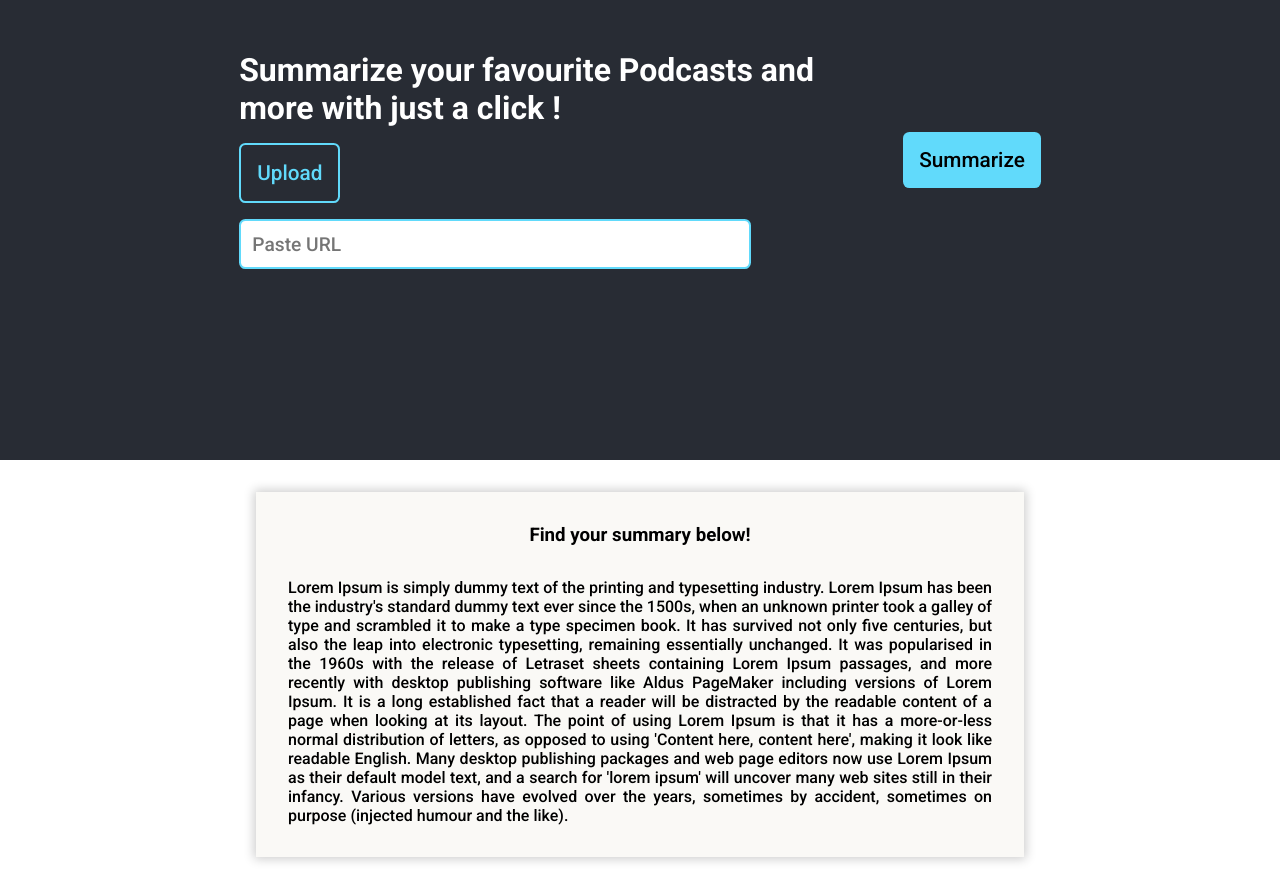
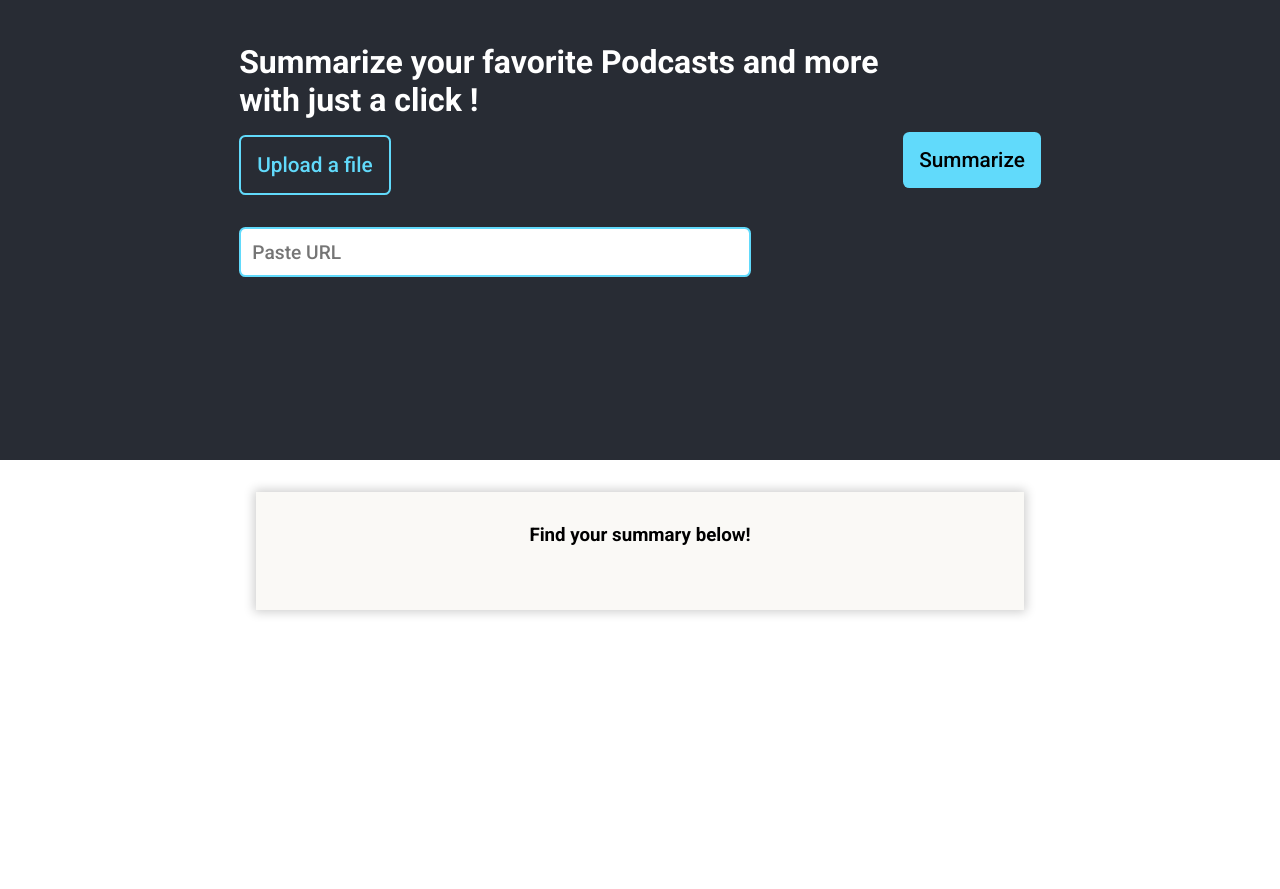
Before and after one commit to ramalingaa/meetSummarizer, a React (Create React App) app: page / in a window 1280 px wide. Shown: the part 200-1089 px from the top of the page. After the commit the page ends 842 px from the top, so only its background shows below. Built offline with nearby package versions, Linux system fonts and the light colour scheme.

Commit message:
Feat: Added Upload with text summary
User can now upload a file and get summary in real time

```diff
--- a/package.json
+++ b/package.json
@@ -6,9 +6,10 @@
     "@testing-library/jest-dom": "^5.16.4",
     "@testing-library/react": "^13.2.0",
     "@testing-library/user-event": "^13.5.0",
+    "axios": "^0.27.2",
     "react": "^18.1.0",
     "react-dom": "^18.1.0",
-    "react-scripts": "5.0.1",
+    "react-scripts": "4.0.3",
     "web-vitals": "^2.1.4"
   },
   "scripts": {
--- a/src/App.css
+++ b/src/App.css
@@ -17,6 +17,7 @@ html{
   --white-color:#FFFFFF;
   --black-color:#20232A;
   --off-white:#FAF9F6;
+  --error-color: red;
 }
 
 @media screen and (max-width:700px) {
--- a/src/Components/Content/HeroContent/HeroContent.css
+++ b/src/Components/Content/HeroContent/HeroContent.css
@@ -62,3 +62,19 @@
     border: 2px solid var(--primary-color);
     border-radius: 0.4rem;
 }
+
+input[type = "file"]{
+    display: none;
+  }
+.hero-upload-wrapper {
+      display:flex;
+      gap: 1rem;
+      align-items: center;
+}
+.filename {
+    font-size: 1.5rem;
+}
+.error-msg {
+    font-size: 1.5rem;
+    color: var(--error-color);
+}
--- a/src/Components/Content/HeroContent/HeroContent.jsx
+++ b/src/Components/Content/HeroContent/HeroContent.jsx
@@ -1,12 +1,65 @@
-import React from "react";
+import axios from "axios"
+import React, { useState, useEffect } from "react";
 import "./HeroContent.css";
+import { changeHandler, clickHandler, summarizeHandler } from "../../../customFunctions/index-functions"
+import { useSummary } from "../../../context/summaryContext"
 
 const HeroContent = () => {
+  const [audioUrl, setAudioUrl] = useState("");
+  const [responseStatus, setResponseStatus] = useState({ status: "", id: "" });
+  const [isLoading, setIsLoading] = useState(false);
+  const [fileName, setFileName] = useState("");
+  const [error, setError] = useState({sizeError:""})
+  const url = "https://api.cloudinary.com/v1_1/demo/auto/upload";
+  const apiToken = "57abb67a2c924791b6a26572ee153ca2";
+  const key = "b1666e78-926a-4aa8-ad25-7da19547944a";
+  const { setSummary } = useSummary()
+
+  useEffect(() => {
+    if (
+      responseStatus.status === "queued" ||
+      responseStatus.status === "processing"
+    ) {
+      const assembly = axios.create({
+        baseURL: "https://api.assemblyai.com/v2",
+        headers: {
+          authorization: apiToken,
+          "content-type": "application/json"
+        }
+      });
+      assembly
+        .get(`/transcript/${responseStatus.id}`)
+        .then((res) => {
+          if (
+            res.data.status === "queued" ||
+            res.data.status === "processing"
+          ) {
+            setResponseStatus(() => ({
+              status: res.data.status,
+              id: res.data.id
+            }));
+          } else {
+            console.log(res.data.text);
+            summarizeHandler(res.data.text, key, setIsLoading, setSummary);
+          }
+        })
+        .catch((err) => console.error(err));
+    }
+  }, [responseStatus]);
+  console.log(audioUrl)
   return (
     <main className="hero">
       <div className="hero-header">
-        <h4>Summarize your favourite Podcasts and more with just a click !</h4>
-        <button className="cta-btn-secondary">Upload</button>
+        <h4>Summarize your favorite Podcasts and more with just a click !</h4>
+        <div className="hero-upload-wrapper">
+          <label className="cta-btn-secondary">
+            <input type = "file" onChange={(e) => changeHandler(e, url, setAudioUrl, setFileName, setError)} accept="audio/*"/>
+            Upload a file
+          </label>
+          { fileName && <p className="filename">{fileName}</p>}
+        </div>
+        {isLoading && <p>Content is loading</p>}
+        <p className="error-msg">{error.sizeError}</p>
         <input
           className="hero-input"
           type="url"
@@ -15,7 +68,9 @@ const HeroContent = () => {
           placeholder="Paste URL"
         />
       </div>
-      <button className="cta-btn-primary">Summarize</button>
+      <button className="cta-btn-primary" onClick={() =>
+            clickHandler(apiToken, audioUrl, setResponseStatus, setIsLoading)
+          }>Summarize</button>
     </main>
   );
 };
--- a/src/Components/SummaryResult/SummaryResult.jsx
+++ b/src/Components/SummaryResult/SummaryResult.jsx
@@ -1,29 +1,15 @@
 import React from "react";
 import "./SummaryResult.css";
+import { useSummary } from "../../context/summaryContext"
+
 
 const SummaryResult = () => {
+  const { summary } = useSummary()
   return (
     <div className="summary-result-container">
       <h3 className="text-center">Find your summary below!</h3>
       <p>
-        Lorem Ipsum is simply dummy text of the printing and typesetting
-        industry. Lorem Ipsum has been the industry's standard dummy text ever
-        since the 1500s, when an unknown printer took a galley of type and
-        scrambled it to make a type specimen book. It has survived not only five
-        centuries, but also the leap into electronic typesetting, remaining
-        essentially unchanged. It was popularised in the 1960s with the release
-        of Letraset sheets containing Lorem Ipsum passages, and more recently
-        with desktop publishing software like Aldus PageMaker including versions
-        of Lorem Ipsum. It is a long established fact that a reader will be
-        distracted by the readable content of a page when looking at its layout.
-        The point of using Lorem Ipsum is that it has a more-or-less normal
-        distribution of letters, as opposed to using 'Content here, content
-        here', making it look like readable English. Many desktop publishing
-        packages and web page editors now use Lorem Ipsum as their default model
-        text, and a search for 'lorem ipsum' will uncover many web sites still
-        in their infancy. Various versions have evolved over the years,
-        sometimes by accident, sometimes on purpose (injected humour and the
-        like).
+        {summary}
       </p>
     </div>
   );
--- /dev/null
+++ b/src/context/summaryContext.js
@@ -0,0 +1,13 @@
+import { createContext, useContext, useState } from "react"
+const SummaryContext = createContext()
+const useSummary = () => useContext(SummaryContext)
+const SummaryProvider = ({children}) => {
+    const [summary, setSummary] = useState("");
+
+    return(
+        <SummaryContext.Provider value = {{summary, setSummary}}>
+            {children}
+        </SummaryContext.Provider>
+    )
+}
+export { SummaryProvider, useSummary}
--- /dev/null
+++ b/src/customFunctions/changeHandler.js
@@ -0,0 +1,29 @@
+const changeHandler = (e, url, setAudioUrl, setFileName, setError) => {
+    if(e.target.files.length > 0){
+        let file = e.target.files[0];
+        setFileName(() => e.target.files[0].name)
+        if(file.size < 2097152){
+          setError((prev) => ({...prev, sizeError:""}))
+          const formData = new FormData();
+          formData.append("file", file);
+          formData.append("upload_preset", "docs_upload_example_us_preset");
+          fetch(url, {
+            method: "POST",
+            body: formData
+          })
+            .then((response) => {
+              return response.json();
+            })
+            .then((data) => {
+              setAudioUrl(() => data.secure_url);
+            })
+            .catch((e) => {
+              console.log("in url generator", e);
+            });
+        }
+        else {
+          setError((prev) => ({...prev, sizeError:"Size must be less than 2MB"}))
+        }
+  }
+  };
+  export { changeHandler };
--- /dev/null
+++ b/src/customFunctions/clickHandler.js
@@ -0,0 +1,22 @@
+import axios from "axios";
+const clickHandler = (apiToken, audioUrl, setResponseStatus, setIsLoading) => {
+    console.log(audioUrl)
+  const assembly = axios.create({
+    baseURL: "https://api.assemblyai.com/v2",
+    headers: {
+      authorization: apiToken,
+      "content-type": "application/json"
+    }
+  });
+  assembly
+    .post("/transcript", {
+      audio_url: audioUrl
+    })
+    .then((res) => {
+      setIsLoading(() => true);
+      setResponseStatus(() => ({ status: res.data.status, id: res.data.id }));
+      console.log(res.data.status);
+    })
+    .catch((err) => console.log("in clickhandler", err));
+};
+export { clickHandler };
--- /dev/null
+++ b/src/customFunctions/index-functions.js
@@ -0,0 +1,3 @@
+export { changeHandler } from "./changeHandler"
+export { clickHandler } from "./clickHandler"
+export { summarizeHandler } from "./summarizeHandler"
--- /dev/null
+++ b/src/customFunctions/summarizeHandler.js
@@ -0,0 +1,24 @@
+import axios from "axios";
+const summarizeHandler = async (text, key, setIsLoading, setSummary) => {
+  const config = {
+    method: "POST",
+    url: "https://api.oneai.com/api/v0/pipeline",
+    headers: {
+      "api-key": key,
+      "Content-Type": "application/json"
+    },
+    data: {
+      text: text,
+      input_type: "article",
+      steps: [{ skill: "summarize", params: { find_origins: true } }]
+    }
+  };
+  try {
+    const response = await axios(config);
+    setIsLoading(() => false);
+    setSummary(() => response.data.output[0].text);
+  } catch (e) {
+    console.log("in summary", e);
+  }
+};
+export { summarizeHandler };
--- a/src/index.js
+++ b/src/index.js
@@ -3,11 +3,14 @@ import ReactDOM from 'react-dom/client';
 import './index.css';
 import App from './App';
 import reportWebVitals from './reportWebVitals';
+import { SummaryProvider } from "./context/summaryContext"
 
 const root = ReactDOM.createRoot(document.getElementById('root'));
 root.render(
   <React.StrictMode>
-    <App />
+    <SummaryProvider>
+      <App />
+    </SummaryProvider>
   </React.StrictMode>
 );
 
```
